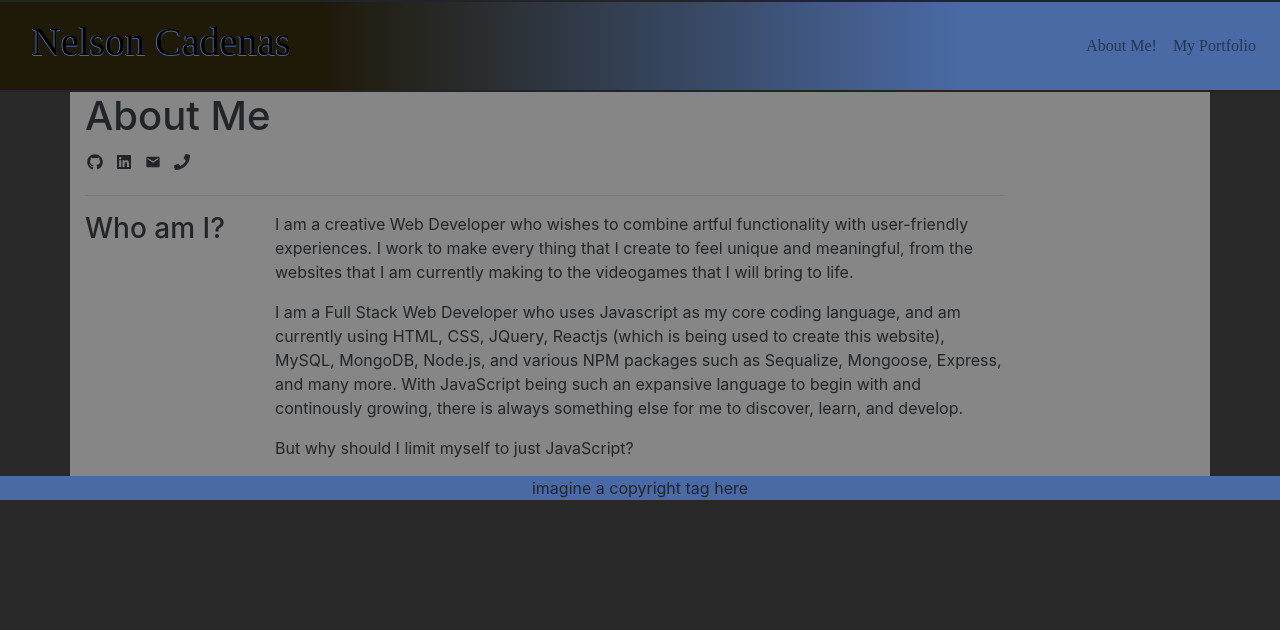
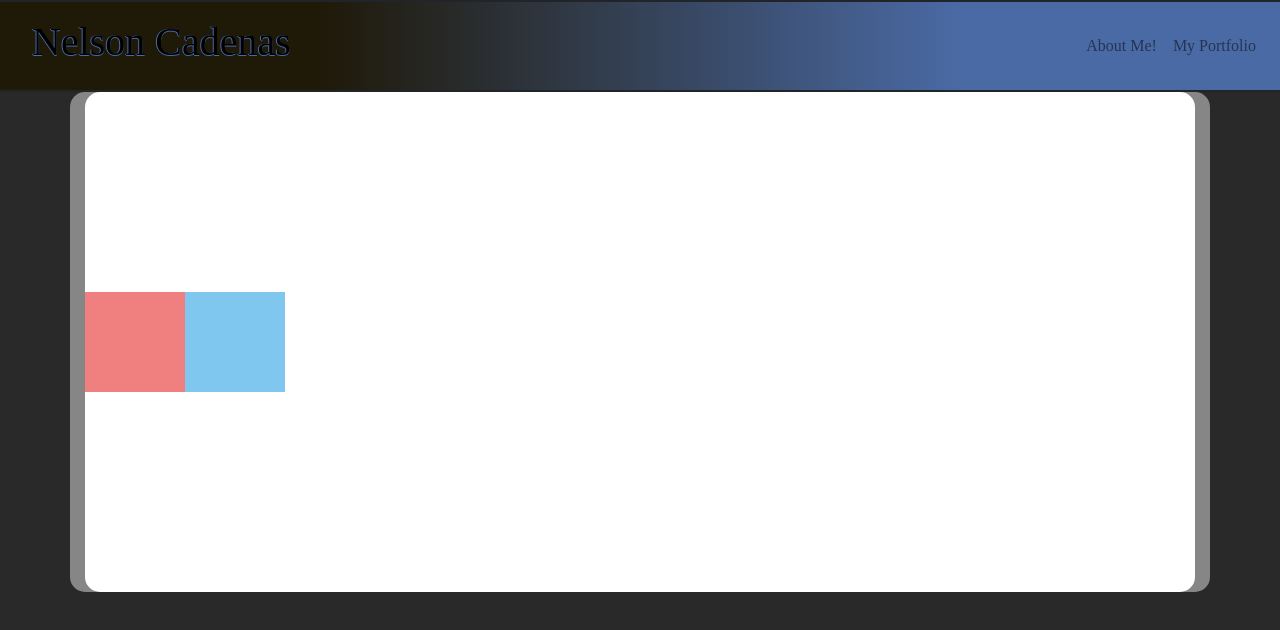
Before and after one commit to NelsonCad/personal-website, a React (Create React App) app: page / in a window 1280 px wide. Shown: the top 630 px of the page. Built offline with nearby package versions, Linux system fonts and the light colour scheme.

Commit message:
added a couple of divs to test the behavior of the animated splash page

```diff
--- a/src/App.js
+++ b/src/App.js
@@ -1,18 +1,19 @@
 import React from 'react';
 import './App.css';
-import NavBar from "./components/Nav"
+import NavBar from "./components/Nav";
 import Home from "./pages/home";
 import Portfolio from "./pages/portfolio";
-import Footer from "./components/Footer";
+import Splash from "./pages/splash";
 import { BrowserRouter as Router, Route } from "react-router-dom";
 
 function App() {
   return (
     <Router>
       <NavBar />
-      <Route exact path="/" component={Home} />
+      <Route exact path="/home" component={Home} />
       <Route exact path="/portfolio" component={Portfolio} />
-      <Footer />
+      <Route exact path="/" component={Splash} />
+      {/* <Footer /> */}
     </Router>
   );
 }
--- a/src/components/Jumbotron/Jumbotron.css
+++ b/src/components/Jumbotron/Jumbotron.css
@@ -3,4 +3,5 @@
     background: rgba(255, 255, 255, 0.212);
     box-shadow: inset 0 0 60px #1a243d;
     margin: 20px 45px;
+    text-align: center;
 }
--- a/src/components/Nav/index.js
+++ b/src/components/Nav/index.js
@@ -32,7 +32,7 @@ function NavBar() {
                         <Nav className="ml-auto" navbar>
 
                             <NavItem>
-                                <NavLink className="nav-link" href="/">
+                                <NavLink className="nav-link" href="/home">
                                     About Me!
                                 </NavLink>
                             </NavItem>
--- a/src/pages/placeholder.css
+++ b/src/pages/placeholder.css
@@ -1,5 +1,6 @@
 .container {
     background-color: #868686;
+    border-radius: 15px;
 }
 
 .boox {
--- a/src/pages/splash.css
+++ b/src/pages/splash.css
@@ -0,0 +1,42 @@
+.jumboSplash {
+    background-color: #ffffff;
+    width: 15px;
+    height: 10px;
+    border-radius: 15px;
+    overflow: hidden;
+
+    /* animation: name, duration, speeds, delay timer, iterations; */
+    -webkit-animation: extend-width 1.5s ease 0.5s 1;
+    -webkit-animation-fill-mode: both;
+    animation: extend-width 1.5s ease 0.5s 1;
+    animation-fill-mode: both;
+}
+
+@-webkit-keyframes extend-width {
+    0% {width: 5%; height: 10px}
+    50% {width: 100%; height: 10px}
+    100% {width: 100%; height: 500px}
+}
+@keyframes extend-width {
+    0% {width: 5%; height: 10px}
+    50% {width: 100%; height: 10px}
+    100% {width: 100%; height: 500px}
+}
+
+.box1 {
+    background-color: lightcoral;
+    height: 100px;
+    width: 100px;
+    position: relative;
+    top: 200px;
+    display: inline-block;
+}
+.box2 {
+    background-color: rgb(128, 199, 240);
+    height: 100px;
+    width: 100px;
+    position: relative;
+    top: 200px;
+    right: 0px;
+    display: inline-block;
+}
--- a/src/pages/splash.js
+++ b/src/pages/splash.js
@@ -1,12 +1,21 @@
 import React from "react";
-import "./splash.css"
+import "./splash.css";
+import { Container } from "reactstrap"
 
-function Splash () {
+function Splash() {
 
     return (
-        <div>
-            Da slpash page :3
-        </div>
+
+        <Container>
+            <div className="jumboSplash">
+
+                <div className="box1">
+                </div>
+                <div className="box2">
+                </div>
+
+            </div>
+        </Container>
     );
 };
 
```
